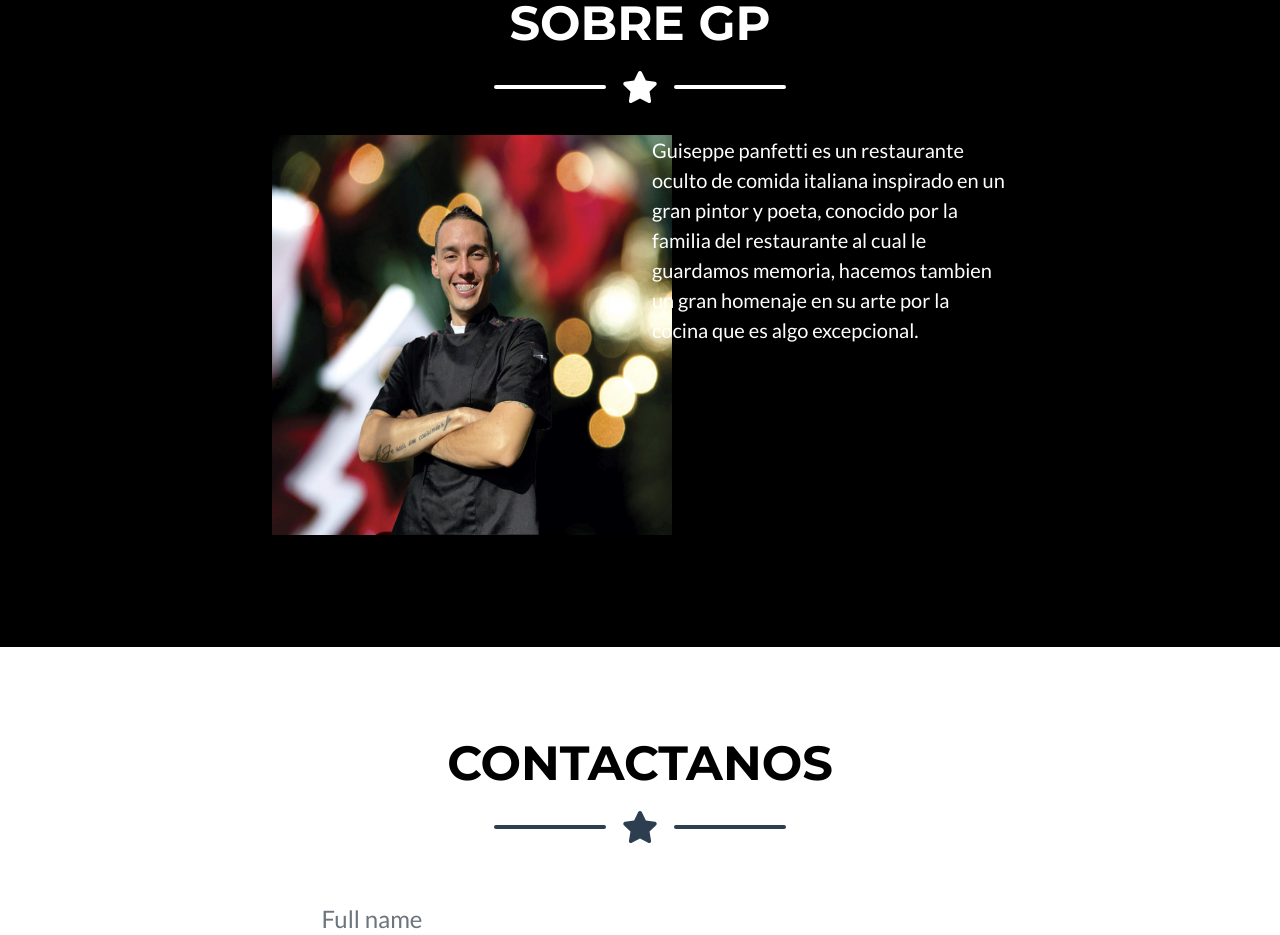
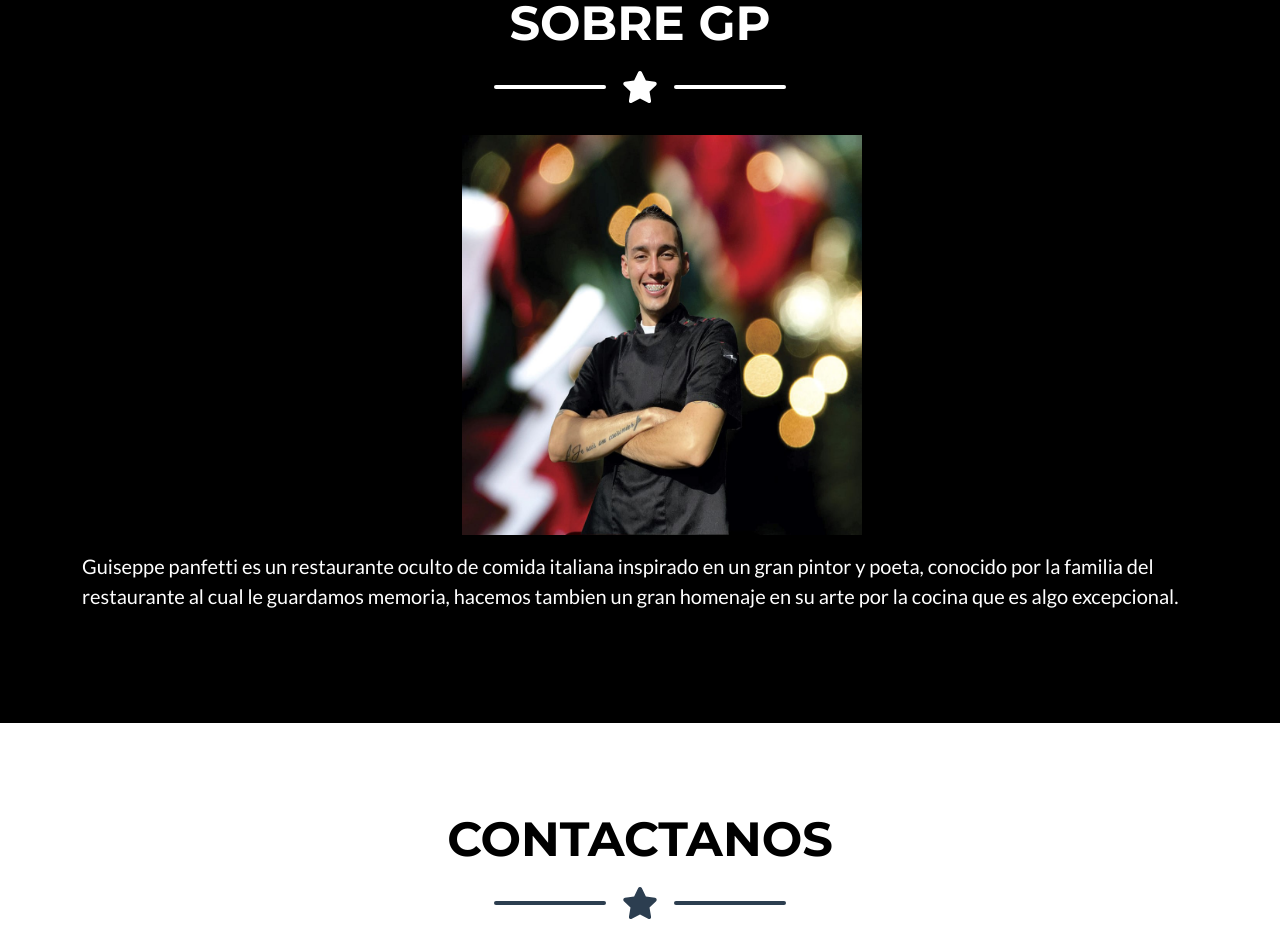
Before and after one commit to jotapeco988/GP-GITHUB, a website: page index.html in a window 1280 px wide. Shown: the part 1737-2672 px from the top of the page. Drawn offline with nearby package versions, Linux system fonts and the light colour scheme.

Commit message:
Update index.html

```diff
--- a/index.html
+++ b/index.html
@@ -7,7 +7,7 @@
         <meta name="author" content="" />
         <title>RESTAURANTE GUISEPPE PANFiETTI</title>
         <!-- Favicon-->
-        <link rel="icon" type="image/x-icon"href="assets/img/portfolio/LOGO GP.png" width="700" height="700"/>
+        <link rel="icon" type="image/x-icon"href="assets/img/portfolio/LOGO GP.png"/>
         <!-- Font Awesome icons (free version)-->
         <script src="https://use.fontawesome.com/releases/v5.15.4/js/all.js" crossorigin="anonymous"></script>
         <!-- Google fonts-->
@@ -125,8 +125,8 @@
                 </div>
                 <!-- About Section Content-->
                 <div class="row">
-                    <div class="col-lg-4 ms-auto"><p class="lead"><img src="assets/img/portfolio/mauro.jpg" width="400" height="400" alt="calidad de servicio"></div>
-                    <div class="col-lg-4 me-auto"><p class="lead">Guiseppe panfetti es un restaurante oculto de comida italiana inspirado en un gran pintor y poeta, conocido por la familia del restaurante al cual le guardamos memoria, hacemos tambien un gran homenaje en su arte por la cocina que es algo excepcional.</p></div>
+                    <div class="col-lg-8 ms-auto"><p class="lead"><img src="assets/img/portfolio/mauro.jpg" width="400" height="400" alt="calidad de servicio"></div>
+                    <div class="col-lg-4me-auto"><p class="lead">Guiseppe panfetti es un restaurante oculto de comida italiana inspirado en un gran pintor y poeta, conocido por la familia del restaurante al cual le guardamos memoria, hacemos tambien un gran homenaje en su arte por la cocina que es algo excepcional.</p></div>
                 </div>
             </div>
         </section>
```
